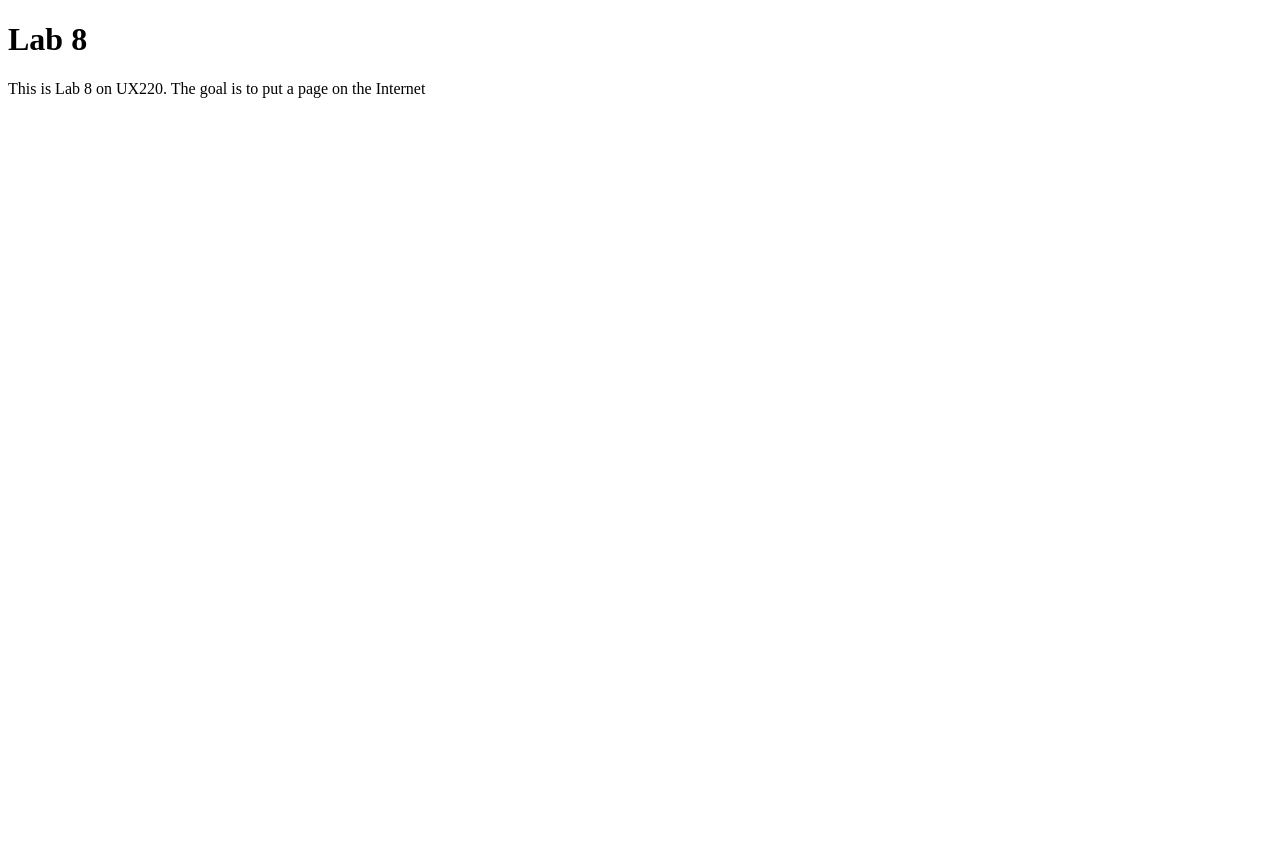
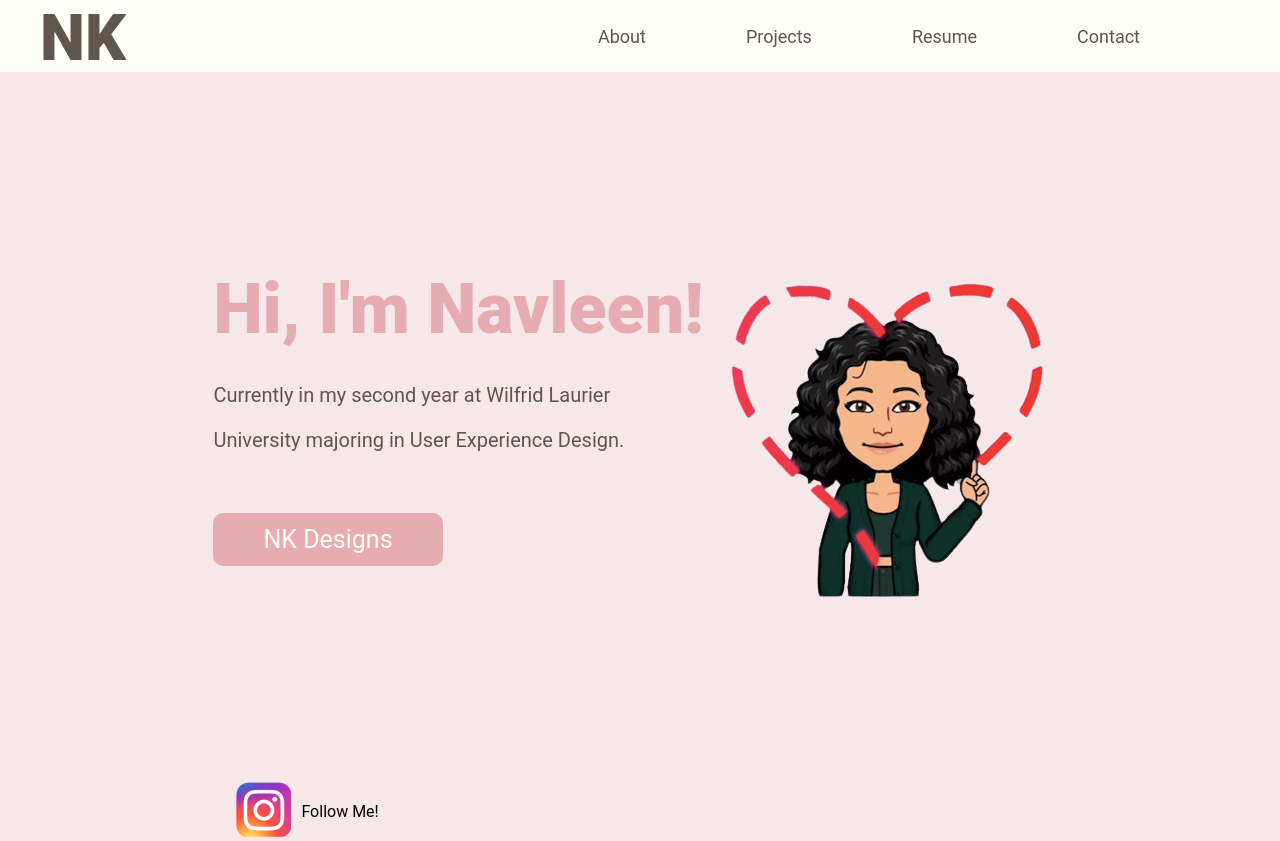
Before and after one commit to navleenkingra/navleenkingra.github.io, a plain HTML site: page index.html in a window 1280 px wide. Before the commit the page ends 800 px from the top, so only its background shows below. Drawn offline with nearby package versions, Linux system fonts and the light colour scheme.

Commit message:
added new files

```diff
--- /dev/null
+++ b/index.css
@@ -0,0 +1,49 @@
+@import url('https://fonts.googleapis.com/css2?family=Barlow:wght@200&display=swap');
+
+* {
+    font-family: 'Barlow', sans-serif;
+}
+
+body{
+    margin: 0px;
+    display: flex;
+    height: 100vh;
+    justify-content: center;
+    align-items: center;
+}
+
+.form-wrapper{
+    width: 450px;
+
+}
+
+.heading{
+    font-weight: bold;
+    font-size: 30px;
+    margin-bottom: 20px;
+    color: rgba(97, 85, 80);
+}
+
+
+.form-input{
+    display: flex;
+    margin-bottom: 15px;
+}
+
+input{
+padding: 10px 20px;
+width: 100%;
+outline: none;
+border: none;
+background-color: rgba(246, 231, 232);
+}
+
+.btn{
+    margin-top: 10px;
+    width: max-content;
+    padding: 10px 40px;
+    background-color: rgb(231, 172, 176);
+    color: white;
+    cursor: pointer;
+    border: none;
+}
--- a/index.html
+++ b/index.html
@@ -1,10 +1,82 @@
 <!DOCTYPE html>
 <html lang="en">
-    <head>
-        <title> Lab 8</title>
-    </head>
-    <body>
-        <h1>Lab 8</h1>
-        <p> This is Lab 8 on UX220. The goal is to put a page on the Internet</p>
-    </body>
+  <head>
+    <meta charset="UTF-8" />
+    <meta name="viewport" content="width=device-width, initial-scale=1.0" />
+    <meta http-equiv="X-UA-Compatible" content="ie=edge" />
+    <title>Navleen Kingra</title>
+    <link rel="stylesheet" href="style.css" />
+  </head>
+  <body>
+    <div class="nav-container">
+      <div class="wrapper">
+        <nav>
+          <div class="logo">
+            NK
+          </div>
+
+          <ul class="nav-items">
+
+            <li><a href="About.html"> About</a></li>
+            <li><a href="Projects.html"> Projects</a></li>
+            <li><a href="Resume.html"> Resume</a></li>
+            <li><a href="Contact.html"> Contact</a></li>
+
+
+            <li>
+              <a class="nav-btn-container" href="#">
+              </a>
+            </li>
+          </ul>
+        </nav>
+      </div>
+    </div>
+
+
+    <div class="header-container">
+      <div class="wrapper">
+        <header>
+          <div class="content">
+            <h1>Hi, I'm Navleen!</h1>
+            <p>
+            Currently in my second year at Wilfrid Laurier University majoring
+            in User Experience Design.
+            </p>
+            <a href="#">
+              NK Designs
+            </a>
+          </div>
+          <div class="image">
+            <img src="pic.png" alt="" />
+            <div class="photo-bg"></div>
+          </div>
+        </header>
+        <br>
+        <div class="social-icons">
+          <a href="#">
+            <br>
+            <a href="https://www.instagram.com/navleenkingra/">
+              <img alt="instagram-logo.png" src="instagram-logo.png"> </a> <br/>
+              <p>Follow Me!</p>
+          </a>
+        </div>
+      </div>
+    </div>
+      <section id="section_1"></section>
+      <section id="section_2"></section>
+      <section id="section_3"></section>
+      <section id="section_4"></section>
+
+
+    <div class="container">
+      </div>
+      <script src="https://code.jquery.com/jquery-3.5.1.min.js"></script>
+      <script src="https://cdn.jsdelivr.net/npm/bootstrap@4.5.3/dist/js/bootstrap.bundle.min.js"
+          integrity="sha384-ho+j7jyWK8fNQe+A12Hb8AhRq26LrZ/JpcUGGOn+Y7RsweNrtN/tE3MoK7ZeZDyx"
+          crossorigin="anonymous"></script>
+      <script src="https://cdnjs.cloudflare.com/ajax/libs/marked/1.1.1/marked.js"></script>
+      <script>
+
+        </script>
+  </body>
 </html>
--- /dev/null
+++ b/style.css
@@ -0,0 +1,134 @@
+* {
+    box-sizing: border-box;
+    margin: 0;
+}
+
+body {
+    font-family: "Roboto", sans-serif;
+}
+
+/* Navigation */
+
+.nav-container {
+    background: #fffffa;
+    box-shadow: 0px 8px 24px rgba(0, 0, 0, 0.1);
+    height: 72px;
+}
+
+.wrapper {
+    max-width: 1200px;
+    margin: 0 auto;
+}
+
+nav{
+    display: flex;
+    align-items: center;
+    justify-content: space-between;
+    height: 72px;
+}
+
+nav ul{
+    display: flex;
+}
+
+nav .logo {
+    font-family: "Roboto", sans-serif;
+    font-style: normal;
+    font-weight: 800;
+    font-size: 64px;
+    color: rgba(97, 85, 80);
+    margin-top: 5px;
+}
+
+.nav-items li {
+    list-style: none;
+    margin-right: 100px;
+}
+
+.nav-items li:nth-last-of-type(1) {
+    margin: 0;
+}
+
+.nav-items li a {
+    color: rgba(97, 85, 80);
+    font-size: 18px;
+    font-family: "Roboto", sans-serif;
+    text-decoration: none;
+
+}
+
+/* Header */
+
+.header-container {
+    background: rgb(246, 231, 232);
+    background-repeat: no-repeat;
+    background-position: right;
+    background-size: contain;
+    height: calc(100vh-72px);
+    display: flex;
+    align-items: center;
+}
+
+header{
+    display: flex;
+    align-items: center;
+    justify-content: space-between;
+}
+
+header h1{
+    font-weight: 900;
+    font-size: 70px;
+    line-height: 80px;
+    color: rgb(231, 172, 176);
+    margin-bottom: 24px;
+}
+
+header p{
+    font-size: 20px;
+    line-height: 45px;
+    color: rgba(97, 85, 80);
+    width: 420px;
+    margin-bottom: 50px;
+}
+
+header a{
+    color: #fffffa;
+    font-size: 25px;
+    text-decoration: none;
+    background: rgb(231, 172, 176);
+    border-radius: 10px;
+    padding: 12px 50px;
+    display: inline-block;
+    transition: 300ms;
+}
+
+header a:hover {
+    transform: translateY(-10px);
+}
+
+/* Social Icons */
+
+.social-icons{
+    display: flex;
+    align-items: center;
+    margin-left: 3px;
+}
+
+.social-icons a{
+    margin: 0 10px;
+}
+
+.social-icons a:nth-of-type(1){
+    margin-left: 0;
+}
+
+/* Image */
+
+header .image .photo-bg{
+    position: absolute;
+    width: 500px;
+    height: 500px;
+    left: 50px;
+    top: 25px;
+    padding-left: 30px;
+}
```
Also changed, not shown: About.html (added, +88 -0 lines), Contact.html (added, +49 -0 lines), Projects.html (added, +116 -0 lines), Resume.html (added, +2 -0 lines), thankyou.html (added, +20 -0 lines), 1.png (added), 2.png (added), 3.png (added), 4.png (added), instagram-logo.png (added), me.png (added), pic.png (added), 1 other file.
